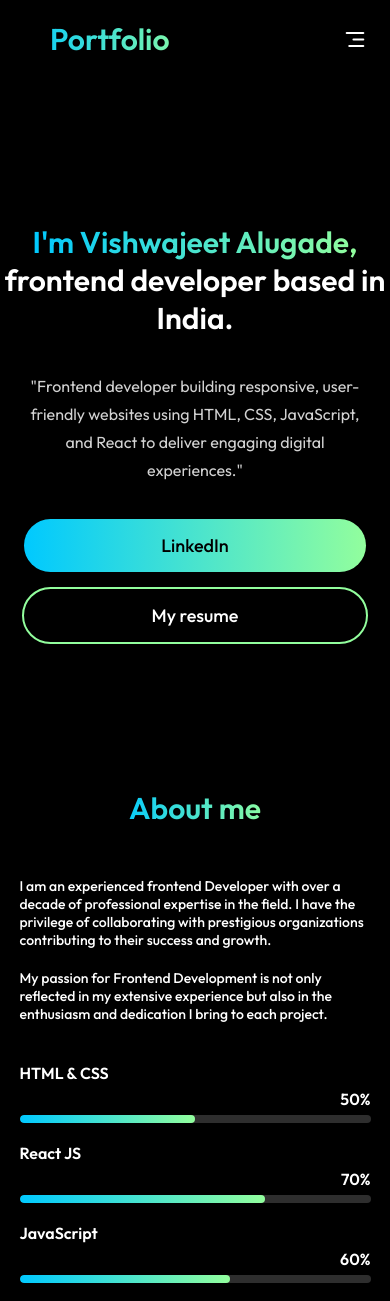
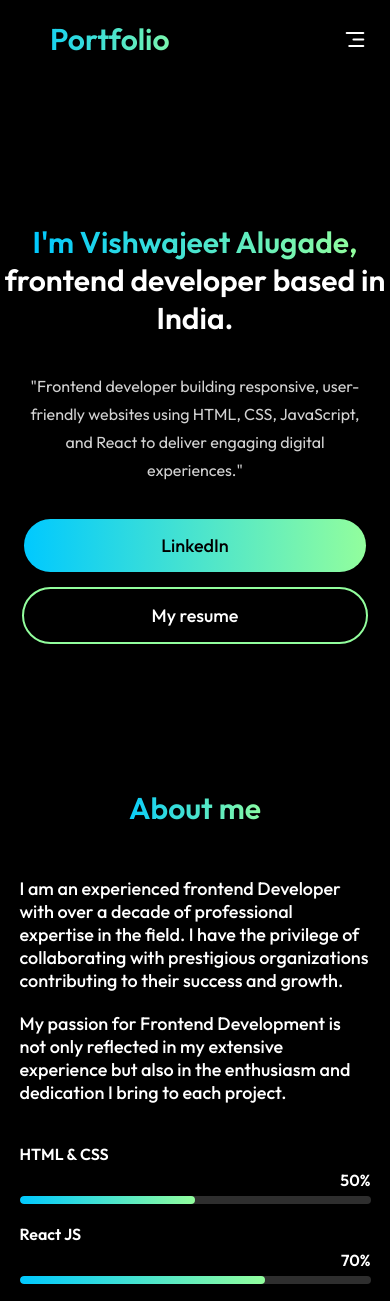
Before and after one commit to VishuAlugade/my-portfolio, a React (Vite) app: page / in a window 390 px wide. Shown: the top 1301 px of the page. Built offline with nearby package versions, Linux system fonts and the light colour scheme.

Commit message:
update portfolio

```diff
--- a/src/Components/About/About.css
+++ b/src/Components/About/About.css
@@ -121,7 +121,7 @@
         align-items: center;
         text-align: center;
     }
-    .about-para {
+    .about-para p{
         font-size: 18px;
     }
     .skills-container{
```
